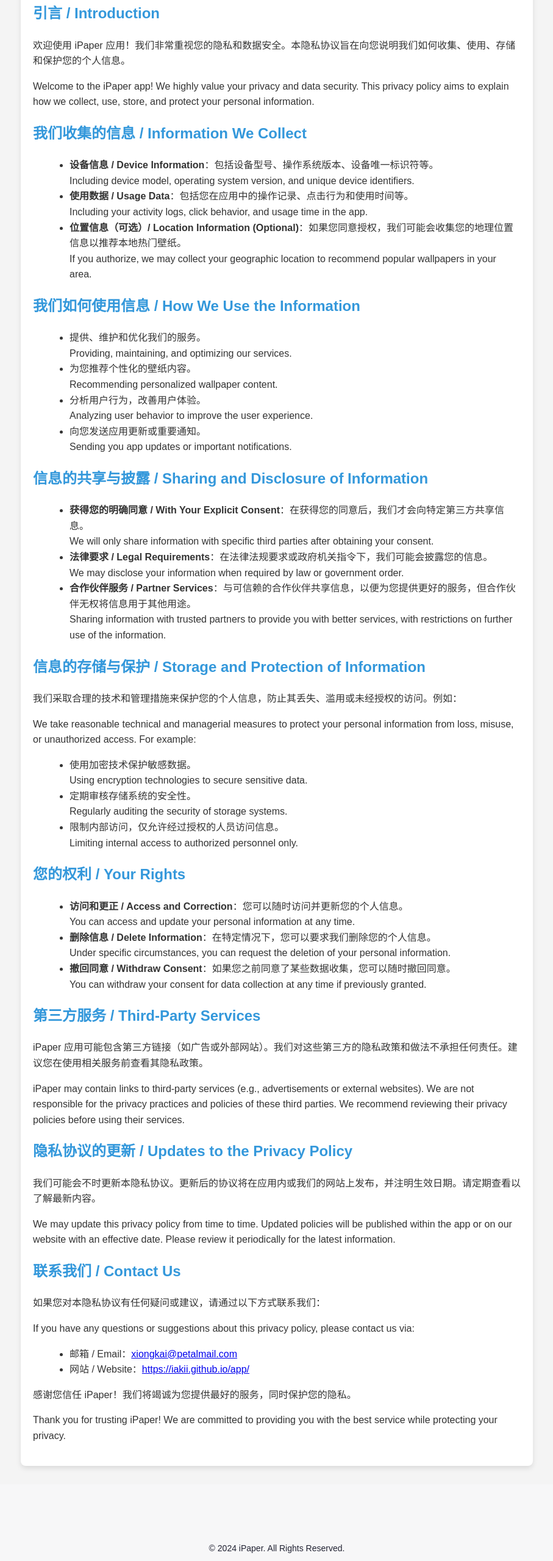
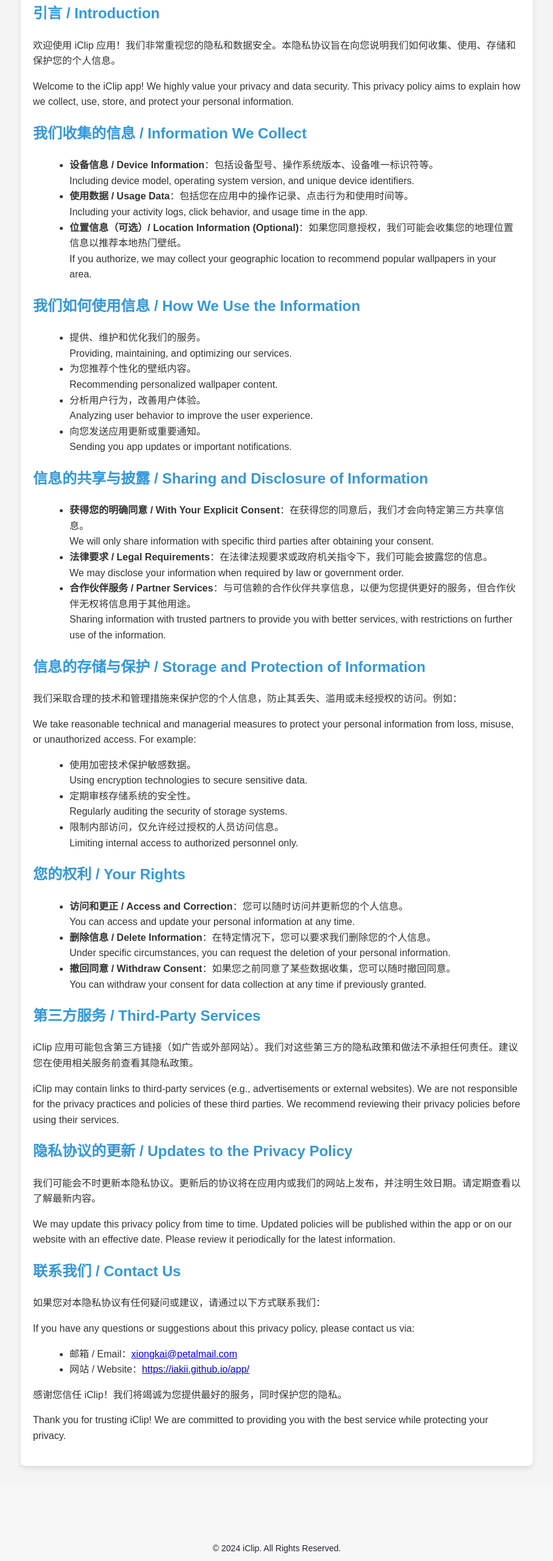
Before and after one commit to iakii/app, a plain HTML site: page iclip/privacy.html in a window 1280 px wide. Shown: the part 200-2760 px from the top of the page at 61% size, without its empty margins (186-1093 px from the left). Drawn offline with Linux system fonts and the light colour scheme.

Commit message:
更新隐私协议和服务条款中的应用名称为 iClip，并相应调整相关内容

```diff
--- a/iclip/privacy.html
+++ b/iclip/privacy.html
@@ -75,8 +75,8 @@
   </header>
   <main>
     <h2>引言 / Introduction</h2>
-    <p>欢迎使用 iPaper 应用！我们非常重视您的隐私和数据安全。本隐私协议旨在向您说明我们如何收集、使用、存储和保护您的个人信息。</p>
-    <p>Welcome to the iPaper app! We highly value your privacy and data security. This privacy policy aims to explain how we collect, use, store, and protect your personal information.</p>
+    <p>欢迎使用 iClip 应用！我们非常重视您的隐私和数据安全。本隐私协议旨在向您说明我们如何收集、使用、存储和保护您的个人信息。</p>
+    <p>Welcome to the iClip app! We highly value your privacy and data security. This privacy policy aims to explain how we collect, use, store, and protect your personal information.</p>
 
     <h2>我们收集的信息 / Information We Collect</h2>
     <ul>
@@ -149,8 +149,8 @@
     </ul>
 
     <h2>第三方服务 / Third-Party Services</h2>
-    <p>iPaper 应用可能包含第三方链接（如广告或外部网站）。我们对这些第三方的隐私政策和做法不承担任何责任。建议您在使用相关服务前查看其隐私政策。</p>
-    <p>iPaper may contain links to third-party services (e.g., advertisements or external websites). We are not responsible for the privacy practices and policies of these third parties. We recommend reviewing their privacy policies before using their services.</p>
+    <p>iClip 应用可能包含第三方链接（如广告或外部网站）。我们对这些第三方的隐私政策和做法不承担任何责任。建议您在使用相关服务前查看其隐私政策。</p>
+    <p>iClip may contain links to third-party services (e.g., advertisements or external websites). We are not responsible for the privacy practices and policies of these third parties. We recommend reviewing their privacy policies before using their services.</p>
 
     <h2>隐私协议的更新 / Updates to the Privacy Policy</h2>
     <p>我们可能会不时更新本隐私协议。更新后的协议将在应用内或我们的网站上发布，并注明生效日期。请定期查看以了解最新内容。</p>
@@ -163,11 +163,11 @@
       <li>邮箱 / Email：<a href="mailto:xiongkai@petalmail.com">xiongkai@petalmail.com</a></li>
       <li>网站 / Website：<a href="https://iakii.github.io/app/" target="_blank">https://iakii.github.io/app/</a></li>
     </ul>
-    <p>感谢您信任 iPaper！我们将竭诚为您提供最好的服务，同时保护您的隐私。</p>
-    <p>Thank you for trusting iPaper! We are committed to providing you with the best service while protecting your privacy.</p>
+    <p>感谢您信任 iClip！我们将竭诚为您提供最好的服务，同时保护您的隐私。</p>
+    <p>Thank you for trusting iClip! We are committed to providing you with the best service while protecting your privacy.</p>
   </main>
   <footer>
-    <p>&copy; 2024 iPaper. All Rights Reserved.</p>
+    <p>&copy; 2024 iClip. All Rights Reserved.</p>
   </footer>
 </body>
 
```
Also changed, not shown: iclip/terms.html (+5 -5 lines).
